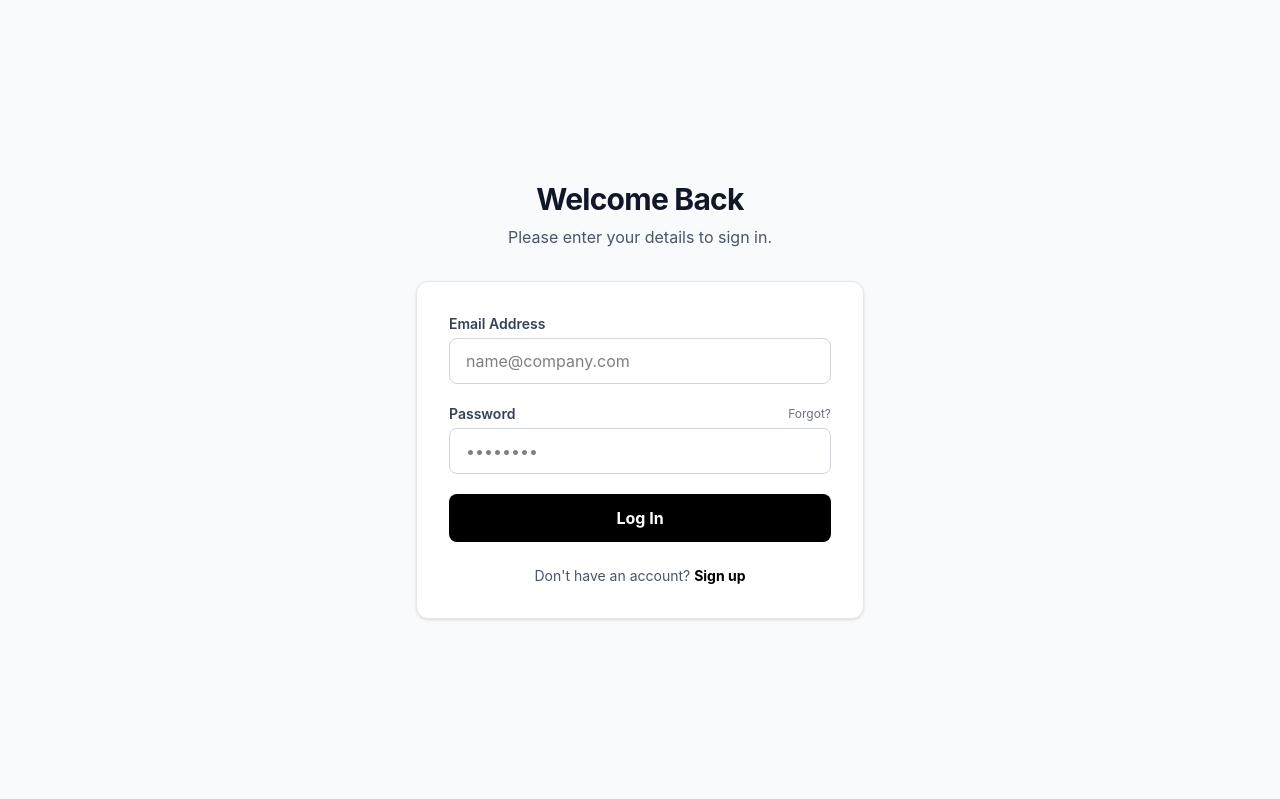
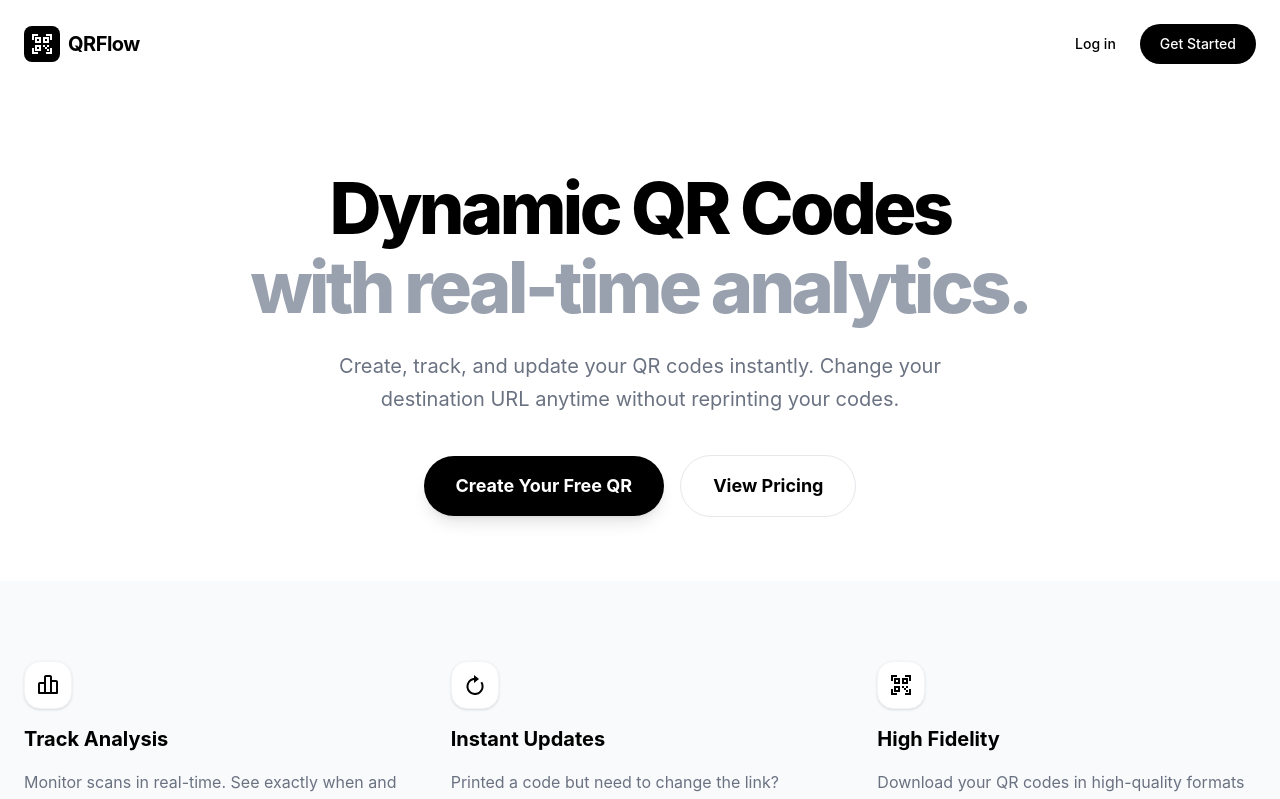
Before and after one commit to csepriyaranjan/DQR-Frontend, a React (Vite) app: page / in a window 1280 px wide. Shown: the top 799 px of the page. Built offline with nearby package versions, Linux system fonts and the light colour scheme.

Commit message:
refresh token +landing

```diff
--- a/src/context/AuthContext.tsx
+++ b/src/context/AuthContext.tsx
@@ -136,10 +136,20 @@ export function AuthProvider({ children }: { children: ReactNode }) {
   /* ---------- Logout ---------- */
 
   const logout = () => {
+    // 1. Clear State
     setUser(null);
+
+    // 2. Clear LocalStorage
     localStorage.removeItem("user");
     localStorage.removeItem("token");
     localStorage.clear();
+
+    // 3. Clear Refresh Token Cookie
+    // This sets the cookie to expire immediately
+    document.cookie =
+      "refreshToken=; expires=Thu, 01 Jan 1970 00:00:00 UTC; path=/;";
+
+    // 4. Redirect
     window.location.href = "/login";
   };
 
--- a/src/pages/details/page.tsx
+++ b/src/pages/details/page.tsx
@@ -1,4 +1,4 @@
-import { useParams, useNavigate, data } from "react-router-dom";
+import { useParams, useNavigate } from "react-router-dom";
 import { useEffect, useState, useRef } from "react";
 import Sidebar from "../../components/layout/Sidebar";
 import Header from "../../components/layout/Header";
--- a/src/pages/landing/page.tsx
+++ b/src/pages/landing/page.tsx
@@ -1,3 +1,4 @@
+import { useState, useEffect } from "react";
 import { Link } from "react-router-dom";
 import {
   BiQrScan,
@@ -7,6 +8,17 @@ import {
 } from "react-icons/bi";
 
 export default function LandingPage() {
+  const [isLoggedIn, setIsLoggedIn] = useState(false);
+
+  useEffect(() => {
+    // Simple check for the 'refreshToken' in cookies
+    const hasToken = document.cookie
+      .split("; ")
+      .find((row) => row.startsWith("refreshToken="));
+
+    setIsLoggedIn(!!hasToken);
+  }, []);
+
   return (
     <div className="min-h-screen bg-white text-black font-sans">
       {/* Navigation */}
@@ -17,7 +29,17 @@ export default function LandingPage() {
           </div>
           <span className="text-xl font-bold tracking-tight">QRFlow</span>
         </div>
+
         <div className="flex items-center gap-6">
+          {isLoggedIn ? (
+            <Link
+              to="/dashboard"
+              className="bg-black text-white px-6 py-2.5 rounded-full text-sm font-bold hover:bg-gray-800 transition-all shadow-md"
+            >
+              Dashboard
+            </Link>
+          ) : (
+            <>
               <Link
                 to="/login"
                 className="text-sm font-medium hover:text-gray-600 transition-colors"
@@ -30,6 +52,8 @@ export default function LandingPage() {
               >
                 Get Started
               </Link>
+            </>
+          )}
         </div>
       </nav>
 
@@ -45,10 +69,10 @@ export default function LandingPage() {
         </p>
         <div className="flex flex-col sm:flex-row items-center justify-center gap-4">
           <Link
-            to="/signup"
+            to={isLoggedIn ? "/dashboard" : "/signup"}
             className="w-full sm:w-auto bg-black text-white px-8 py-4 rounded-full font-bold text-lg hover:bg-gray-800 transition-all shadow-lg shadow-black/10"
           >
-            Create Your Free QR
+            {isLoggedIn ? "Go to Dashboard" : "Create Your Free QR"}
           </Link>
           <a
             href="#pricing"
@@ -131,10 +155,10 @@ export default function LandingPage() {
               </li>
             </ul>
             <Link
-              to="/signup"
+              to={isLoggedIn ? "/dashboard" : "/signup"}
               className="block text-center w-full py-3 rounded-xl border border-gray-200 font-bold hover:bg-gray-50 transition-all"
             >
-              Get Started
+              {isLoggedIn ? "Manage My QRs" : "Get Started"}
             </Link>
           </div>
 
@@ -171,10 +195,10 @@ export default function LandingPage() {
               </li>
             </ul>
             <Link
-              to="/signup"
+              to={isLoggedIn ? "/billing" : "/signup"}
               className="block text-center w-full py-3 rounded-xl bg-white text-black font-bold hover:bg-gray-100 transition-all"
             >
-              Go Pro
+              {isLoggedIn ? "Upgrade Plan" : "Go Pro"}
             </Link>
           </div>
         </div>
--- a/src/routes/config.tsx
+++ b/src/routes/config.tsx
@@ -7,11 +7,10 @@ import CreateQR from "../pages/create-qr/page";
 import Details from "../pages/details/page";
 import LandingPage from "../pages/landing/page";
 
-
 const routes: RouteObject[] = [
   {
     path: "/",
-    element: <Login />,
+    element: <LandingPage />,
   },
   {
     path: "/login",
@@ -33,7 +32,8 @@ const routes: RouteObject[] = [
     path: "/details/:qrId",
     element: <Details />,
   },
-  {path: "/landing",element:<LandingPage />},
+  { path: "/landing",
+    element: <LandingPage /> },
   {
     path: "*",
     element: <NotFound />,
```
Lines whose indentation alone changed are shown as unchanged.
